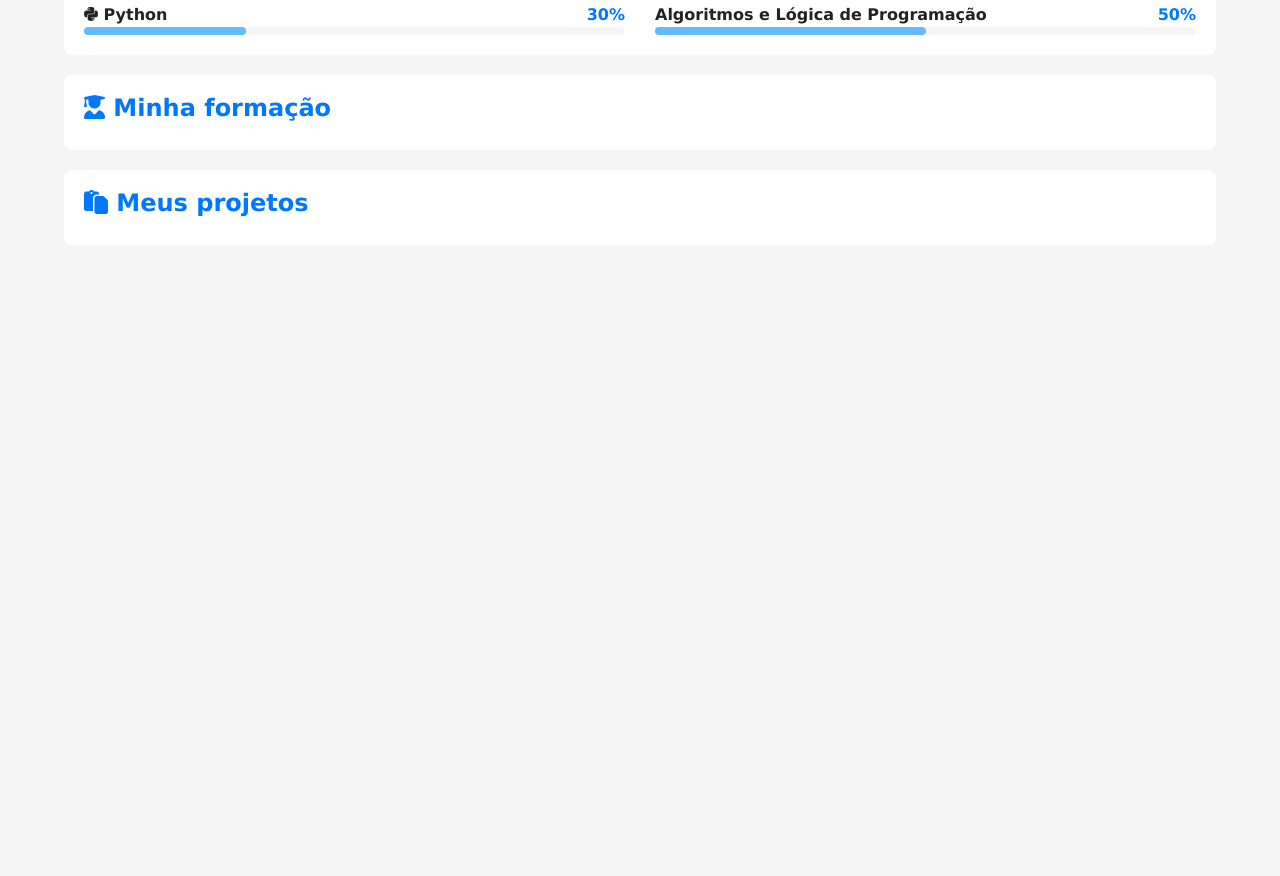
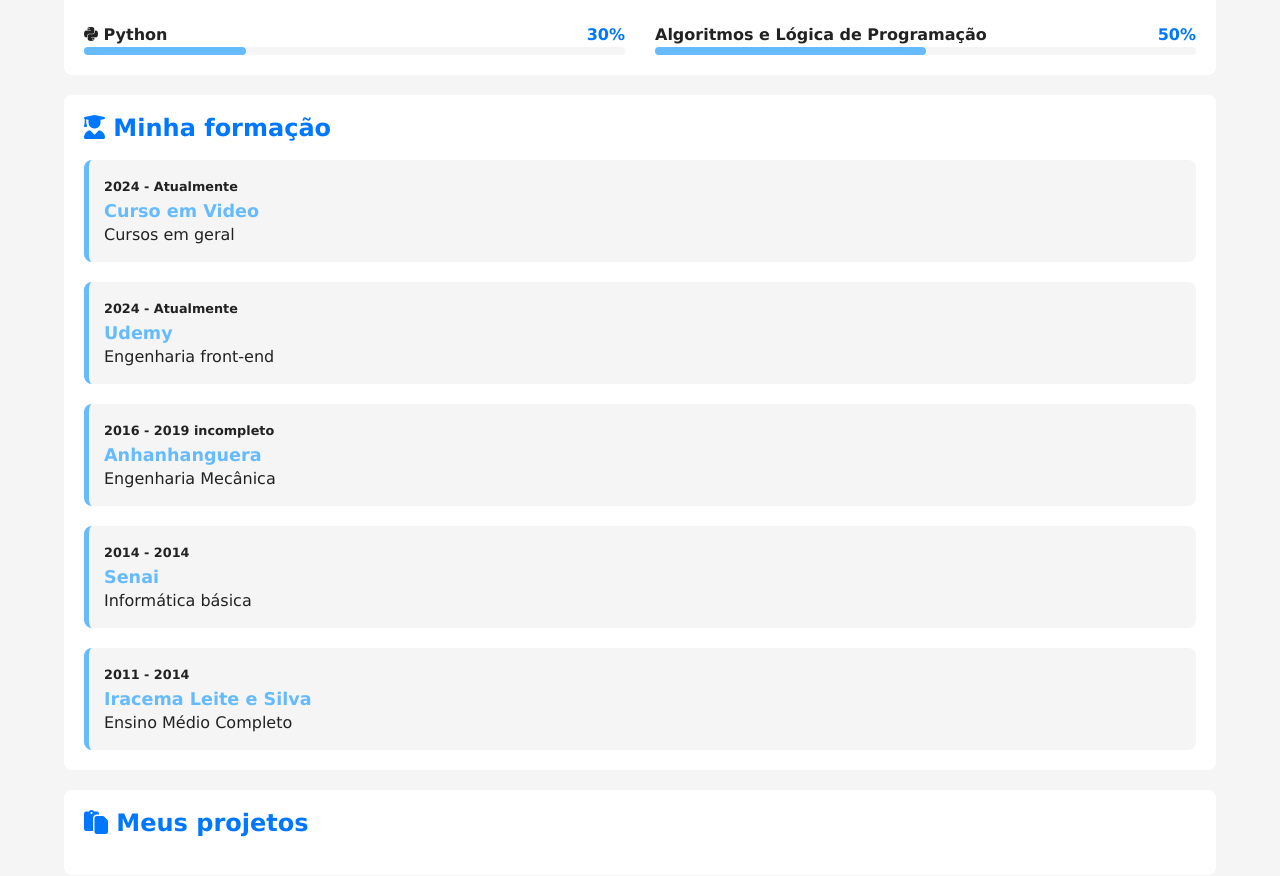
Before and after one commit to hjromano/projeto-portifolio, a plain HTML site: page index.html in a window 1280 px wide. Shown: the part 838-1714 px from the top of the page. Before the commit the page ends 1123 px from the top, so only its background shows below. Drawn offline with Linux system fonts and the light colour scheme.

Commit message:
formaçao

```diff
--- a/estilos/style.css
+++ b/estilos/style.css
@@ -125,7 +125,7 @@
 }
 article h2 {
   color: var(--destaque);
-  margin-bottom: 10px;
+  margin-bottom: 20px;
 }
 
 article#video .video-container {
@@ -180,6 +180,37 @@
   border-radius: 4px;
 }
 
+#formacao-container {
+  display: flex;
+  flex-direction: column-reverse;
+  gap: 20px;
+}
+
+#formacao-container .curso {
+  background-color: var(--fundo-principal);
+  padding: 15px;
+  border-radius: 8px;
+  border-left:5px solid var(--destaque-inverso);
+  transition: border-left-width 0.3s ease, border-color 0.3s ease;
+}
+
+#formacao-container .curso:hover {
+  border-left-width: 15px;
+  border-color: var(--destaque);
+  cursor: pointer;
+}
+
+#formacao-container .periodo {
+  font-size: 0.8em;
+  font-weight: bold;
+  color: var(--texto);
+}
+
+#formacao-container .Instituicao {
+  color: var(--destaque-inverso);
+  font-size: 1.1em;
+}
+
 @media screen and (min-width: 768px) {
   #skill-container {
     grid-template-columns: 1fr 1fr;
--- a/index.html
+++ b/index.html
@@ -235,6 +235,41 @@
             <article id="formacao">
                 <h2><i class="fa-solid fa-user-graduate"></i> Minha formação</h2>
 
+                <div id="formacao-container">
+                    <div class="curso">
+                        <p class="periodo">2011 - 2014</p>
+                        <h3 class="Instituicao">Iracema Leite e Silva</h3>
+                        <p class="descricao">Ensino Médio Completo</p>
+                    </div>
+
+                    <div class="curso">
+                        <p class="periodo">2014 - 2014 </p>
+                        <h3 class="Instituicao">Senai</h3>
+                        <p class="descricao">Informática básica</p>
+
+                    </div>
+
+                    <div class="curso">
+                        <p class="periodo">2016 - 2019 incompleto</p>
+                        <h3 class="Instituicao">Anhanhanguera</h3>
+                        <p class="descricao">Engenharia Mecânica</p>
+
+                    </div>
+
+                    <div class="curso">
+                        <p class="periodo">2024 - Atualmente</p>
+                        <h3 class="Instituicao">Udemy</h3>
+                        <p class="descricao">Engenharia front-end</p>
+                    </div>
+
+                    <div class="curso">
+                        <p class="periodo">2024 - Atualmente</p>
+                        <h3 class="Instituicao">Curso em Video</h3>
+                        <p class="descricao">Cursos em geral</p>
+                </div>
+            </div>
+
+
             </article> <!-- Fim article#formacao  -->
 
             <article id="projetos">
```
